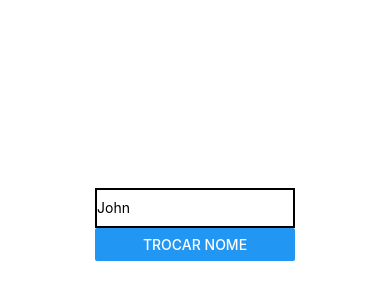
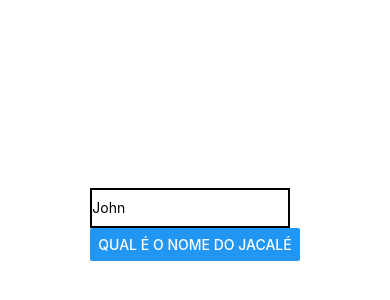
Before and after one commit to johnsanttos/Meus-estudos, a React Native app in the folder AppCalculadora/: screen / in a window 390 px wide. Shown: the part 198-498 px from the top of the page. Built offline with nearby package versions, Linux system fonts and the light colour scheme.

Commit message:
commit estudos 2

```diff
--- a/AppCalculadora/App.js
+++ b/AppCalculadora/App.js
@@ -22,7 +22,7 @@ export default function() {
           />
 
           <Button
-          title = 'Trocar nome'
+          title = 'Qual é o nome do jacalé'
           onPress= {handleClick}
 
           />
```
